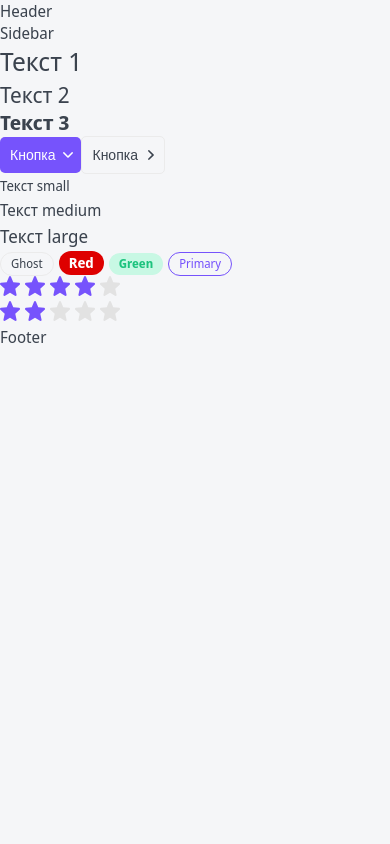
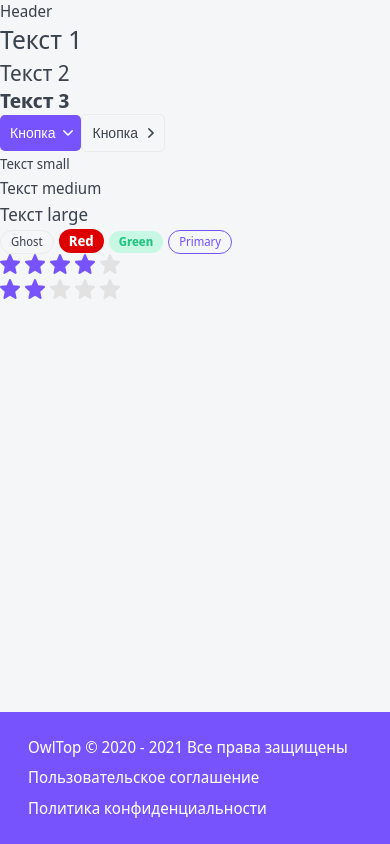
Before and after one commit to irinaWinter/app-next, a Next.js app: page / in a window 390 px wide. Built offline with nearby package versions, Linux system fonts and the light colour scheme.

Commit message:
Добавляет верстку футера

```diff
--- a/layout/Footer/Footer.module.css
+++ b/layout/Footer/Footer.module.css
@@ -0,0 +1,23 @@
+.footer {
+    display: grid;
+    grid-template-columns: 1fr auto auto;
+    gap: 10px 40px;
+
+    padding: 25px 28px;
+
+    background-color: var(--primary);
+
+    font-size: 16px;
+    line-height: 130%;
+    color: var(--white);
+}
+
+.footer a:hover {
+    color: var(--gray-light)
+}
+
+@media (max-width: 765px) {
+    .footer {
+        grid-template-columns: 1fr;
+    }
+}
--- a/layout/Footer/Footer.tsx
+++ b/layout/Footer/Footer.tsx
@@ -1,11 +1,14 @@
 import { FooterProps } from './Footer.props';
 import styles from './Footer.module.css';
 import cn from 'classnames';
+import { format } from 'date-fns';
 
-export const Footer = ({ ...props }: FooterProps): JSX.Element => {
+export const Footer = ({ className, ...props }: FooterProps): JSX.Element => {
     return (
-        <div {...props}>
-            Footer
-        </div>
+        <footer className={cn(className, styles.footer)} {...props}>
+            <span>OwlTop © 2020 - {format(new Date(), 'yyyy')} Все права защищены</span>
+            <a href="#" target="_blank">Пользовательское соглашение</a>
+            <a href="#" target="_blank">Политика конфиденциальности</a>
+        </footer>
     )
 };
--- a/layout/Layout.module.css
+++ b/layout/Layout.module.css
@@ -0,0 +1,46 @@
+.wrapper {
+    display: grid;
+    gap: 0 30px;
+    grid-template-columns: auto 230px minmax(320px, 1200px) auto;
+    grid-template-rows: auto 1fr auto;
+    min-height: 100vh;
+    grid-template-areas:
+        ". header header ."
+        ". sidebar body ."
+        "footer footer footer footer";
+}
+
+.header {
+    grid-area: header;
+    display: none;
+}
+
+.sidebar {
+    grid-area: sidebar;
+}
+
+.body {
+    grid-area: body;
+}
+
+.footer {
+    grid-area: footer;
+}
+
+@media (max-width: 765px) {
+    .wrapper {
+        grid-template-columns: minmax(320px, 1fr);
+        grid-template-areas:
+            "header"
+            "body"
+            "footer";
+    }
+
+    .header {
+        display: block;
+    }
+
+    .sidebar {
+        display: none;
+    }
+}
--- a/layout/Layout.tsx
+++ b/layout/Layout.tsx
@@ -8,16 +8,14 @@
 
 const Layout = ({ children }: LayoutProps): JSX.Element => {
     return (
-        <>
-            <Header />
-            <div>
-                <Sidebar />
-                <div>
-                    {children}
-                </div>
+        <div className={styles.wrapper}>
+            <Header className={styles.header} />
+            <Sidebar className={styles.sidebar} />
+            <div className={styles.body}>
+                {children}
             </div>
-            <Footer />
-        </>
+            <Footer className={styles.footer} />
+        </div>
     )
 };
 
--- a/package.json
+++ b/package.json
@@ -10,6 +10,7 @@
   },
   "dependencies": {
     "classnames": "^2.3.1",
+    "date-fns": "^2.26.0",
     "next": "12.0.4",
     "react": "17.0.2",
     "react-dom": "17.0.2"
```
Also changed, not shown: 1 other file (tests, documents, lock files or other folders).
